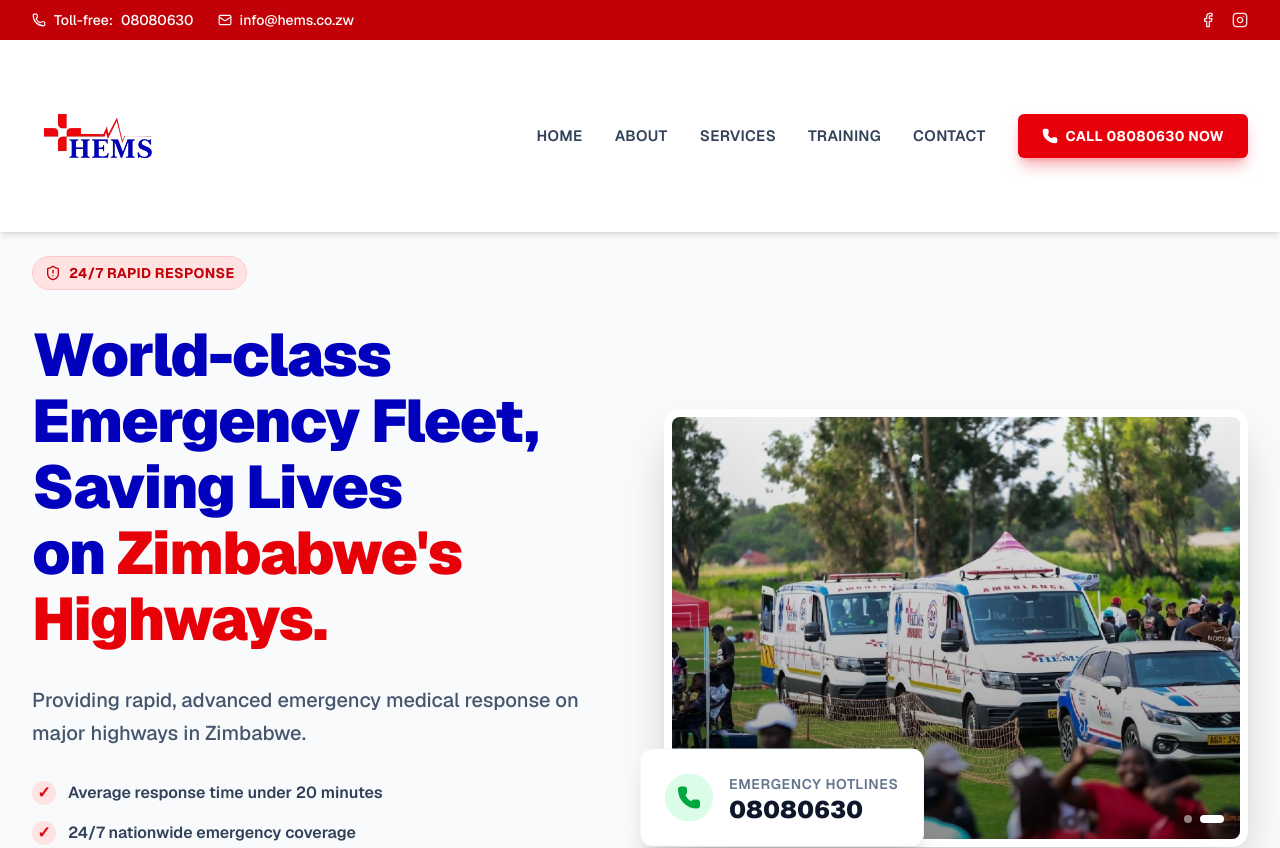
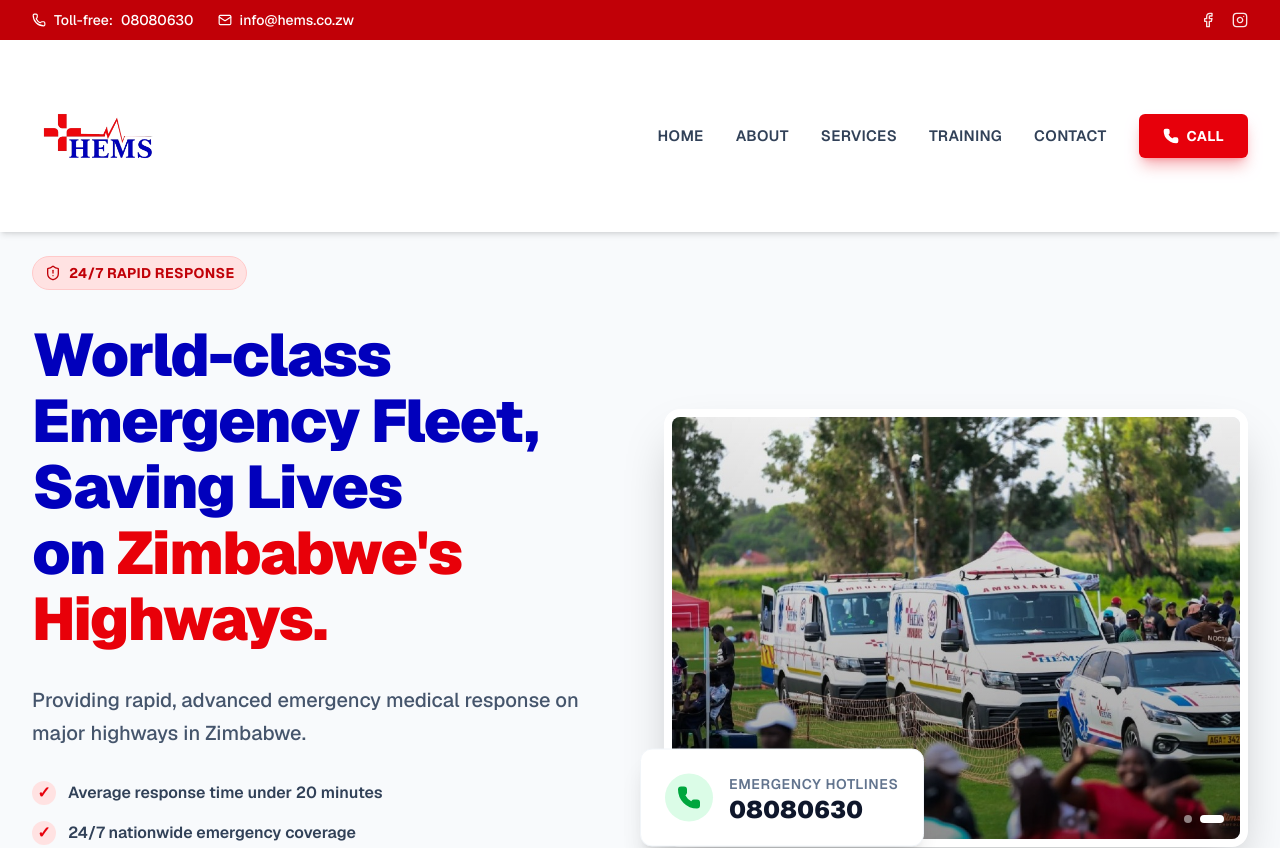
Before and after one commit to WolfGoblin/hems61, a Next.js app: page / in a window 1280 px wide. Shown: the top 848 px of the page. Built offline with nearby package versions, Linux system fonts and the light colour scheme.

Commit message:
Simplify header call button text to 'Call' and icon

```diff
--- a/src/components/Header.tsx
+++ b/src/components/Header.tsx
@@ -58,7 +58,7 @@
                         className="bg-red-600 hover:bg-red-700 text-white px-6 py-3 rounded-md font-bold text-sm tracking-wide transition-all shadow-lg hover:shadow-xl shadow-red-600/30 flex items-center gap-2 uppercase animate-pulse hover:animate-none"
                     >
                         <Phone size={16} className="fill-white" />
-                        Call 08080630 Now
+                        Call
                     </a>
                 </nav>
 
@@ -90,7 +90,7 @@
                         className="mt-4 bg-red-600 text-white text-center py-3 px-4 rounded-md font-bold flex items-center justify-center gap-2 shadow-lg"
                     >
                         <Phone size={18} className="fill-white" />
-                        Call 08080630 Now
+                        Call
                     </a>
                 </nav>
             )}
```
